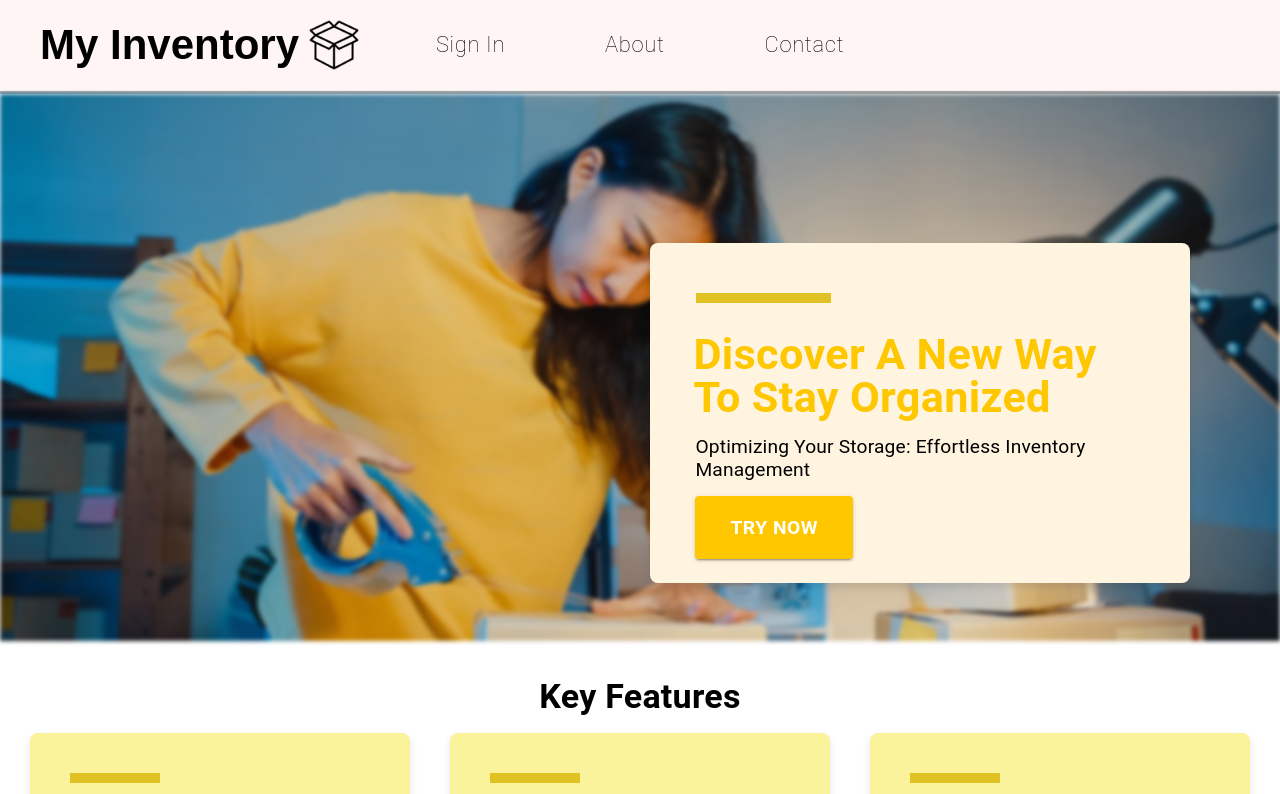
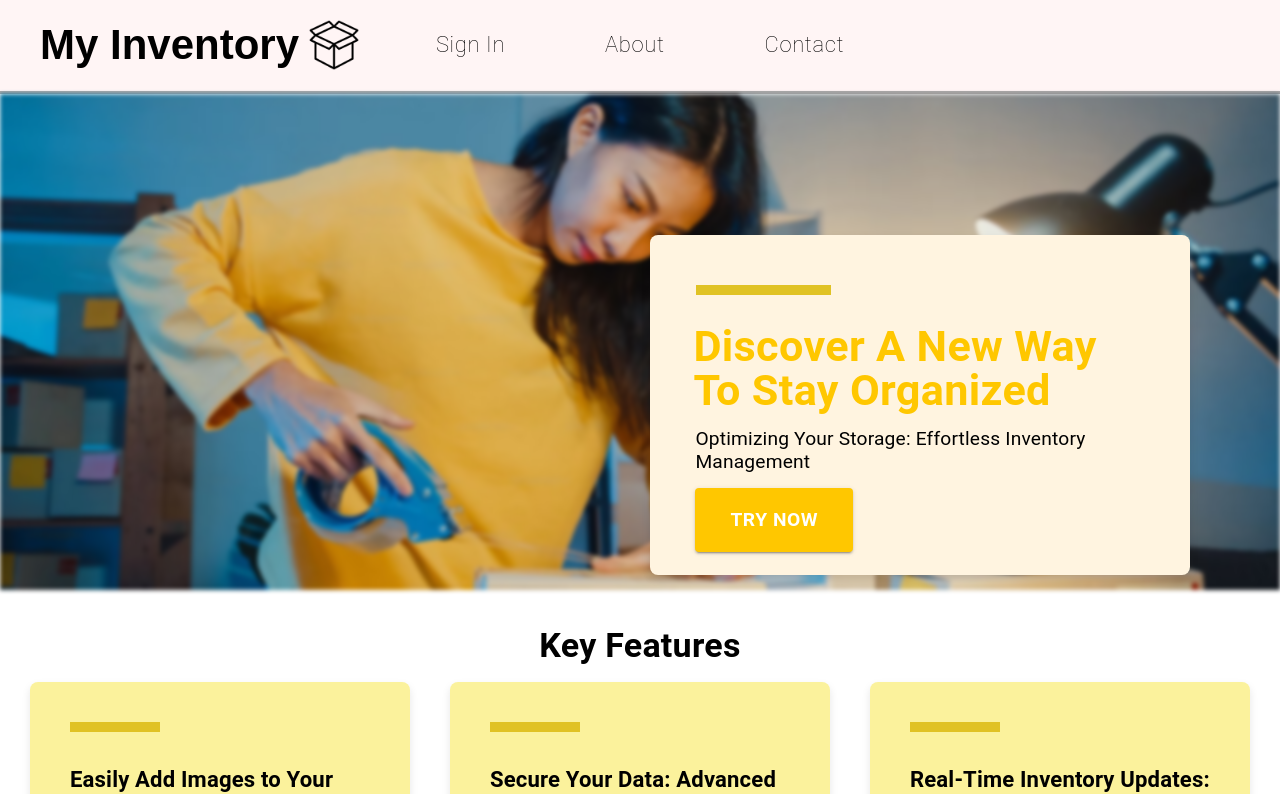
Before and after one commit to Luke7787/ImmaculateInventors, a React (Create React App) app: page / in a window 1280 px wide. Shown: the top 794 px of the page. Built offline with nearby package versions, Linux system fonts and the light colour scheme.

Commit message:
update homePage picture size

```diff
--- a/src/pages/Homepage.tsx
+++ b/src/pages/Homepage.tsx
@@ -14,7 +14,7 @@ const Homepage = () => {
       <Header />
       <div className={styles.homepageContainer}>
         <img
-          src="/images/homePage2.png"
+          src="/images/homePage3.png"
           alt="Home Page"
           style={{ width: '100%', display: 'block', filter: 'blur(2px)'}}
         />
```
Also changed, not shown: public/images/homePage3.png (added).
